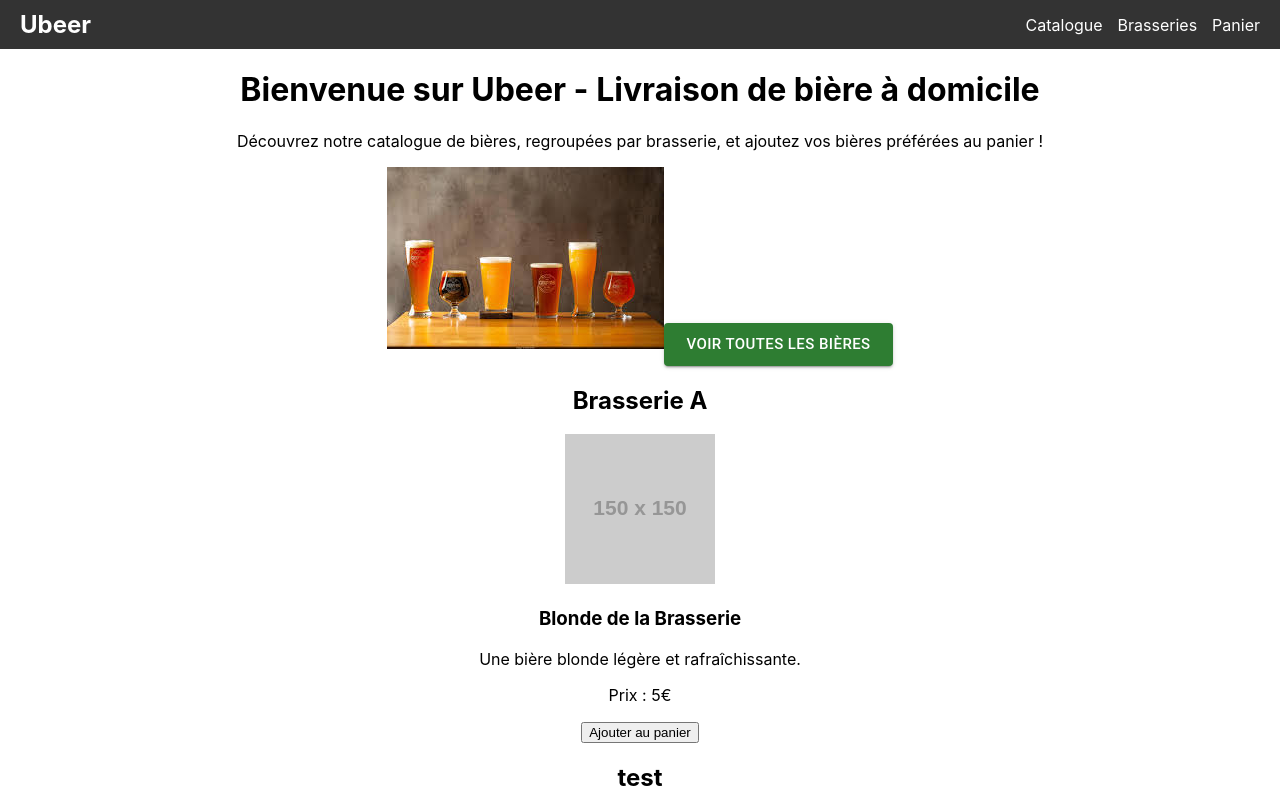
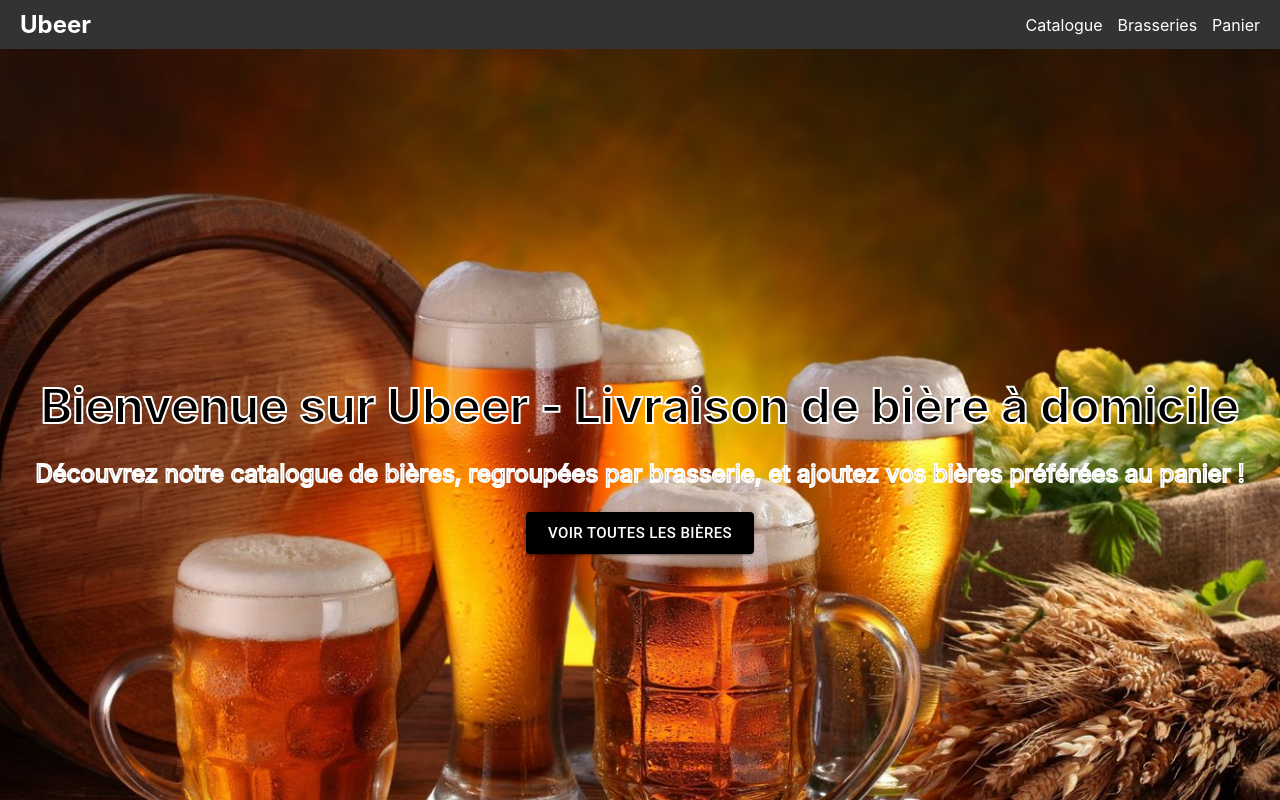
Before and after one commit to naiso-a/Ubeer, a React (Create React App) app in the folder frontend/: page / in a window 1280 px wide. Shown: the top 800 px of the page. Built offline with nearby package versions, Linux system fonts and the light colour scheme.

Commit message:
avancement page d'acceuil

```diff
--- a/frontend/src/App.css
+++ b/frontend/src/App.css
@@ -38,6 +38,30 @@
   }
 }
 /* HOME.JSX */
+/* Fond de page */
+.home-container {
+  background-image: url('./assets/beerbackground.jpeg');
+  background-size: cover;
+  background-position: center;
+  background-repeat: no-repeat;
+  min-height: 100vh; /* La page couvre toute la hauteur */
+  display: flex; /* Active Flexbox */
+  justify-content: center; /* Centre le contenu verticalement */
+  align-items: center; /* Centre le contenu horizontalement */
+}
+
+
+
+.custom-button {
+  background-color: black !important;
+  color: white !important;
+  padding: 50px 100px; /* Agrandir le bouton */
+  font-size: 10rem; /* Taille du texte */
+  border-radius: 12px; /* Coins arrondis */
+  box-shadow: 0px 6px 8px rgba(0, 0, 0, 0.4); /* Ombre pour un effet visuel */
+  text-transform: none; /* Supprimer la capitalisation automatique */
+  border: 2px solid white; /* Bordure blanche */
+}
 
 /* NAVBAR.JSX */
 .navbar {
@@ -76,4 +100,18 @@
 .navbar-links a:hover {
   color: #f1c40f;
 }
+
+.text-with-stroke {
+  color: black; /* Intérieur noir */
+  -webkit-text-stroke: 2px white; /* Contour blanc de 2px */
+}
+
+.text-with-stroke h1 {
+  font-size: 3rem; /* Ajustez la taille selon vos besoins */
+  margin-bottom: 1rem; /* Espacement entre les éléments */
+}
+
+.text-with-stroke p {
+  font-size: 1.5rem; /* Ajustez la taille selon vos besoins */
+}
 /* NAVBAR.JSX */
--- a/frontend/src/components/Home.jsx
+++ b/frontend/src/components/Home.jsx
@@ -67,41 +67,18 @@ const Home = () => {
   return (
     <div className="home-container">
       <header className="home-header">
+          <div className="text-with-stroke">
         <h1>Bienvenue sur Ubeer - Livraison de bière à domicile</h1>
         <p>Découvrez notre catalogue de bières, regroupées par brasserie, et ajoutez vos bières préférées au panier !</p>
-        <img src={image} alt="Description de l'image" />
-        <Button variant="contained" size="large" color="success">
+      </div>
+        <Button
+          variant="contained"
+          size="large"
+          className="custom-button"
+        >
           Voir toutes les bières
         </Button>
       </header>
-
-      {/* Liste des bières groupées par brasserie */}
-      <section className="beer-catalog">
-        {Object.keys(groupedBeers).map((brewery) => (
-          <Brewery
-            key={brewery}
-            breweryName={brewery}
-            beers={groupedBeers[brewery]}
-            addToCart={addToCart}
-          />
-        ))}
-      </section>
-
-      {/* Section panier */}
-      <section className="cart-section">
-        <h2>Mon Panier</h2>
-        {cart.length === 0 ? (
-          <p>Votre panier est vide. Ajoutez des bières pour commencer.</p>
-        ) : (
-          <ul>
-            {cart.map((beer, index) => (
-              <li key={index}>
-                {beer.name} - {beer.price}€
-              </li>
-            ))}
-          </ul>
-        )}
-      </section>
     </div>
   );
 };
```
Also changed, not shown: frontend/src/assets/beerbackground.jpeg (added).
